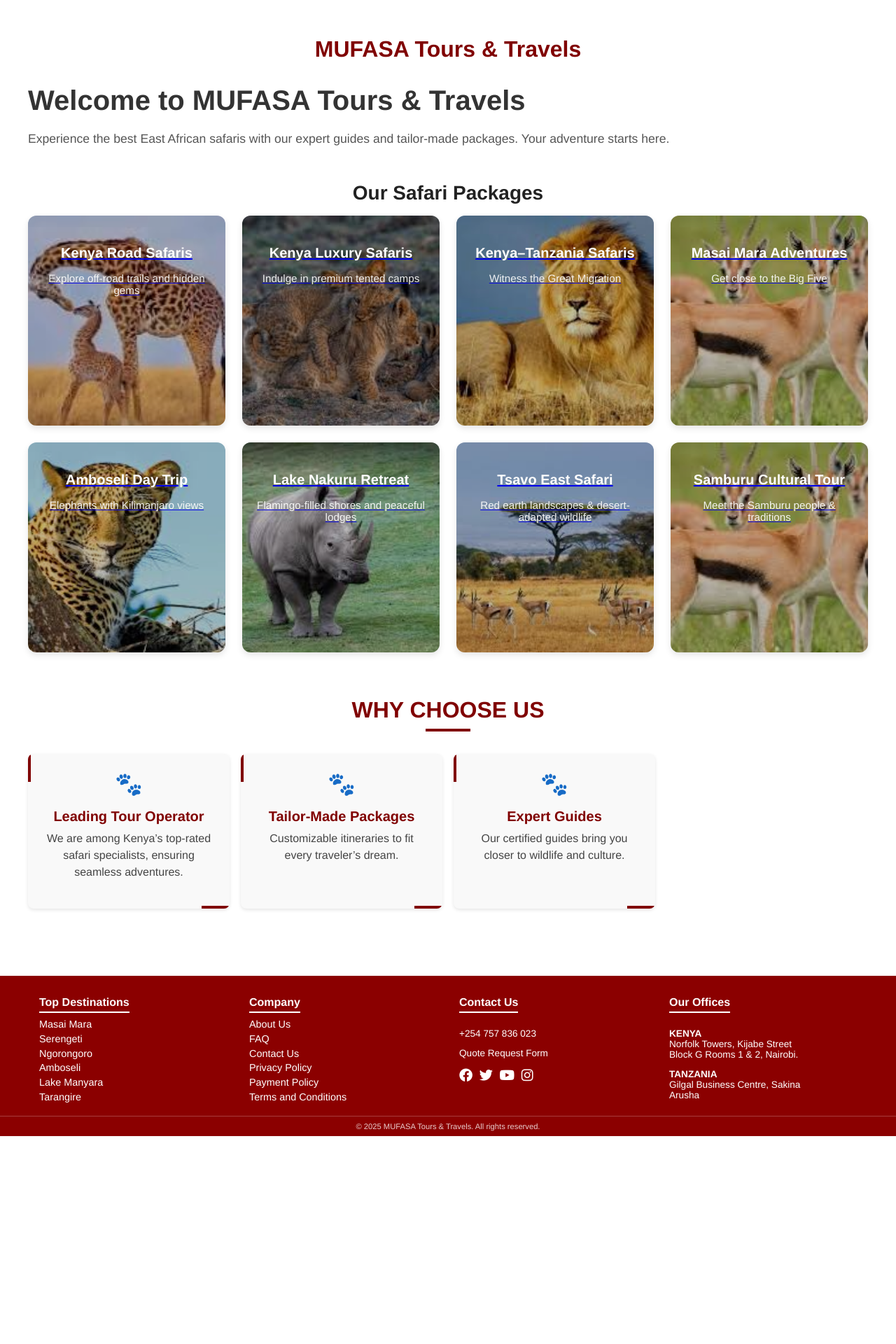
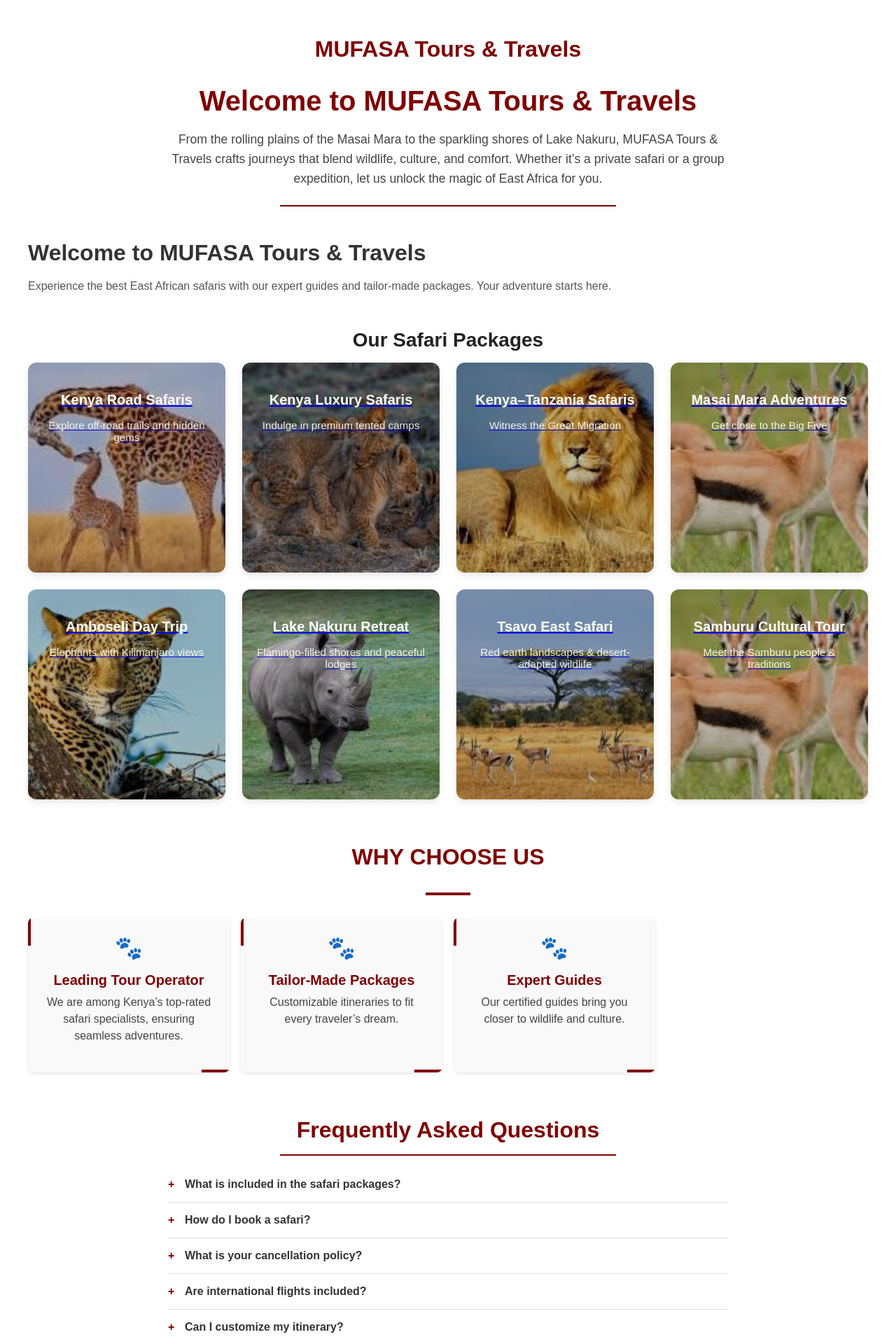
Before and after one commit to Benjamin1-0-1/Tours, a React (Create React App) app in the folder frontend/: page / in a window 1280 px wide. Shown: the part 100-2020 px from the top of the page at 70% size. Before the commit the page ends 1723 px from the top, so only its background shows below. Built offline with nearby package versions, Linux system fonts and the light colour scheme.

Commit message:
added faqs

```diff
--- a/frontend/src/pages/HomePage.css
+++ b/frontend/src/pages/HomePage.css
@@ -1,8 +1,13 @@
+/* src/pages/HomePage.css */
+
 .homepage {
   padding: 2rem;
   max-width: 1200px;
-  margin: 4rem auto 2rem; /* space below navbar */
+  margin: 4rem auto 2rem;
+  font-family: sans-serif;
+  color: #333;
 }
+
 .homepage-logo {
   text-align: center;
   margin-bottom: 2rem;
@@ -18,54 +23,74 @@
   color: #a00000;
 }
 
-.homepage-loading {
-  padding: 2rem;
+/* Intro */
+.intro-section {
   text-align: center;
-  font-size: 1.25rem;
+  max-width: 800px;
+  margin: 0 auto 3rem;
+}
+.intro-section h1 {
+  font-size: 2.5rem;
+  color: #800000;
+  margin-bottom: 0.5rem;
+}
+.intro-section p {
+  font-size: 1.1rem;
+  color: #444;
+  line-height: 1.6;
+  margin-bottom: 1.5rem;
+}
+.section-separator {
+  width: 60%;
+  height: 2px;
+  margin: 0 auto;
+  border: none;
+  background-color: #800000;
 }
 
-/* About section */
+/* About */
 .about-section {
   margin-bottom: 3rem;
 }
 .about-title {
-  font-size: 2.5rem;
+  font-size: 2rem;
   margin-bottom: 0.5rem;
   color: #333;
 }
 .about-text {
-  font-size: 1.1rem;
+  font-size: 1rem;
+  color: #555;
   line-height: 1.6;
-  color: #555;
 }
 
-/* Safari packages grid */
+/* Packages */
 .packages-heading {
+  text-align: center;
   font-size: 1.75rem;
   margin-bottom: 1rem;
   color: #222;
-  text-align: center;
 }
 .packages-grid {
   display: grid;
-  grid-template-columns: repeat(auto-fill, minmax(260px, 1fr));
+  grid-template-columns: repeat(auto-fill, minmax(260px,1fr));
   gap: 1.5rem;
   justify-content: center;
 }
+
+/* Card */
 .card {
   position: relative;
   height: 300px;
   background-size: cover;
   background-position: center;
-  background-repeat: no-repeat;
   border-radius: 12px;
   overflow: hidden;
-  box-shadow: 0 4px 10px rgba(0, 0, 0, 0.1);
+  box-shadow: 0 4px 10px rgba(0,0,0,0.1);
   transition: transform 0.3s ease, box-shadow 0.3s ease;
 }
 .card:hover {
   transform: translateY(-6px);
-  box-shadow: 0 8px 20px rgba(0, 0, 0, 0.2);
+  box-shadow: 0 8px 20px rgba(0,0,0,0.2);
 }
 .card-image {
   position: absolute;
@@ -82,11 +107,11 @@
 .card-overlay {
   position: absolute;
   inset: 0;
-  background: rgba(0, 0, 0, 0.25);
+  background: rgba(0,0,0,0.25);
   transition: background 0.3s ease;
 }
 .card:hover .card-overlay {
-  background: rgba(0, 0, 0, 0.45);
+  background: rgba(0,0,0,0.45);
 }
 .card-content {
   position: relative;
@@ -105,15 +130,14 @@
   opacity: 0.9;
 }
 
-/* Why Choose Us section */
+/* Why Choose Us */
 .why-section {
   margin-top: 4rem;
-  text-align: center;
 }
 .why-heading {
   font-size: 2rem;
   color: #800000;
-  margin-bottom: 0.5rem;
+  text-align: center;
 }
 .why-underline {
   width: 4rem;
@@ -123,40 +147,46 @@
 }
 .features-grid {
   display: grid;
-  grid-template-columns: repeat(auto-fill, minmax(280px, 1fr));
+  grid-template-columns: repeat(auto-fill, minmax(280px,1fr));
   gap: 1.5rem;
   justify-content: center;
 }
 .feature-card {
-  position: relative;
   background: #fff;
   border-radius: 8px;
   padding: 2rem 1rem;
-  box-shadow: 0 4px 10px rgba(0, 0, 0, 0.05);
+  box-shadow: 0 4px 10px rgba(0,0,0,0.05);
   overflow: hidden;
+  position: relative;
+  transition: transform 0.3s ease, box-shadow 0.3s ease;
 }
 .feature-card::before {
   content: "";
   position: absolute;
-  top: 0;
-  left: 0;
-  width: 4px;
-  height: 40px;
+  top: 0; left: 0;
+  width: 4px; height: 40px;
   background: #800000;
 }
 .feature-card::after {
   content: "";
   position: absolute;
-  bottom: 0;
-  right: 0;
-  width: 40px;
-  height: 4px;
+  bottom: 0; right: 0;
+  width: 40px; height: 4px;
   background: #800000;
+}
+.feature-card:hover {
+  transform: translateY(-4px);
+  box-shadow: 0 8px 20px rgba(0,0,0,0.15);
+  background-color: #fcfcfc;
 }
 .feature-icon {
   font-size: 2rem;
   color: #800000;
   margin-bottom: 1rem;
+  transition: transform 0.3s ease;
+}
+.feature-card:hover .feature-icon {
+  transform: scale(1.2);
 }
 .feature-title {
   font-size: 1.25rem;
@@ -168,3 +198,58 @@
   color: #444;
   line-height: 1.5;
 }
+
+/* FAQ */
+.faq-section {
+  margin: 4rem 0;
+  max-width: 800px;
+  margin-left: auto;
+  margin-right: auto;
+}
+.faq-heading {
+  font-size: 2rem;
+  color: #800000;
+  text-align: center;
+  margin-bottom: 1rem;
+}
+.faq-list {
+  margin-top: 1rem;
+}
+.faq-item {
+  border-bottom: 1px solid #ddd;
+  padding: 1rem 0;
+}
+.faq-item summary {
+  font-weight: bold;
+  cursor: pointer;
+  list-style: none;
+  outline: none;
+}
+.faq-item summary::-webkit-details-marker {
+  display: none;
+}
+.faq-item summary::before {
+  content: '+';
+  display: inline-block;
+  width: 1em;
+  margin-right: 0.5em;
+  color: #800000;
+  transition: transform 0.3s ease;
+}
+.faq-item[open] summary::before {
+  content: '–';
+  transform: rotate(180deg);
+}
+.faq-item p {
+  margin-top: 0.5rem;
+  color: #555;
+  line-height: 1.5;
+}
+
+/* Responsive */
+@media (max-width: 600px) {
+  .packages-grid,
+  .features-grid {
+    grid-template-columns: 1fr;
+  }
+}
--- a/frontend/src/pages/HomePage.js
+++ b/frontend/src/pages/HomePage.js
@@ -1,3 +1,4 @@
+// src/pages/HomePage.jsx
 import React from 'react';
 import { Link } from 'react-router-dom';
 import './HomePage.css';
@@ -7,37 +8,78 @@ const aboutData = {
   aboutText: 'Experience the best East African safaris with our expert guides and tailor-made packages. Your adventure starts here.'
 };
 
-
 const safariPackages = [
-  { id: 1, title: 'Kenya Road Safaris',       subtitle: 'Explore off-road trails and hidden gems',      placeholderUrl: '/images/img1.jpeg',      imageUrl: '/images/img8.jpeg',    link: '/' },
-  { id: 2, title: 'Kenya Luxury Safaris',     subtitle: 'Indulge in premium tented camps',               placeholderUrl: '/images/img2.jpeg',      imageUrl: '/images/img5.jpeg',    link: '/' },
-  { id: 3, title: 'Kenya–Tanzania Safaris',   subtitle: 'Witness the Great Migration',                  placeholderUrl: '/images/img3.jpeg',    imageUrl: '/images/img1.jpeg',      link: '/' },
-  { id: 4, title: 'Masai Mara Adventures',    subtitle: 'Get close to the Big Five',                    placeholderUrl: '/images/img8.jpeg',    imageUrl: '/images/img5.jpeg',    link: '/' },
-  { id: 5, title: 'Amboseli Day Trip',        subtitle: 'Elephants with Kilimanjaro views',               placeholderUrl: '/images/img5.jpeg',    imageUrl: '/images/img3.jpeg',    link: '/' },
-  { id: 6, title: 'Lake Nakuru Retreat',      subtitle: 'Flamingo-filled shores and peaceful lodges',     placeholderUrl: '/images/img6.jpeg',    imageUrl: '/images/img2.jpeg',      link: '/' },
-  { id: 7, title: 'Tsavo East Safari',        subtitle: 'Red earth landscapes & desert-adapted wildlife', placeholderUrl: '/images/img7.jpeg',    imageUrl: '/images/img5.jpeg',    link: '/' },
-  { id: 8, title: 'Samburu Cultural Tour',    subtitle: 'Meet the Samburu people & traditions',           placeholderUrl: '/images/img8.jpeg',    imageUrl: '/images/img2.jpeg',      link: '/' }
+  { id: 1, title: 'Kenya Road Safaris',       subtitle: 'Explore off-road trails and hidden gems',       placeholderUrl: '/images/img1.jpeg', imageUrl: '/images/img8.jpeg', link: '/' },
+  { id: 2, title: 'Kenya Luxury Safaris',     subtitle: 'Indulge in premium tented camps',                placeholderUrl: '/images/img2.jpeg', imageUrl: '/images/img5.jpeg', link: '/' },
+  { id: 3, title: 'Kenya–Tanzania Safaris',   subtitle: 'Witness the Great Migration',                   placeholderUrl: '/images/img3.jpeg', imageUrl: '/images/img1.jpeg', link: '/' },
+  { id: 4, title: 'Masai Mara Adventures',    subtitle: 'Get close to the Big Five',                     placeholderUrl: '/images/img8.jpeg', imageUrl: '/images/img5.jpeg', link: '/' },
+  { id: 5, title: 'Amboseli Day Trip',        subtitle: 'Elephants with Kilimanjaro views',              placeholderUrl: '/images/img5.jpeg', imageUrl: '/images/img3.jpeg', link: '/' },
+  { id: 6, title: 'Lake Nakuru Retreat',      subtitle: 'Flamingo-filled shores and peaceful lodges',    placeholderUrl: '/images/img6.jpeg', imageUrl: '/images/img2.jpeg', link: '/' },
+  { id: 7, title: 'Tsavo East Safari',        subtitle: 'Red earth landscapes & desert-adapted wildlife', placeholderUrl: '/images/img7.jpeg', imageUrl: '/images/img5.jpeg', link: '/' },
+  { id: 8, title: 'Samburu Cultural Tour',    subtitle: 'Meet the Samburu people & traditions',          placeholderUrl: '/images/img8.jpeg', imageUrl: '/images/img2.jpeg', link: '/' }
 ];
 
 const features = [
-  { id: 1, icon: '🐾', title: 'Leading Tour Operator', text: 'We are among Kenya’s top-rated safari specialists, ensuring seamless adventures.' },
-  { id: 2, icon: '🐾', title: 'Tailor-Made Packages', text: 'Customizable itineraries to fit every traveler’s dream.' },
-  { id: 3, icon: '🐾', title: 'Expert Guides',         text: 'Our certified guides bring you closer to wildlife and culture.' }
+  { id: 1, icon: '🐾', title: 'Leading Tour Operator',    text: 'We are among Kenya’s top-rated safari specialists, ensuring seamless adventures.' },
+  { id: 2, icon: '🐾', title: 'Tailor-Made Packages',      text: 'Customizable itineraries to fit every traveler’s dream.' },
+  { id: 3, icon: '🐾', title: 'Expert Guides',            text: 'Our certified guides bring you closer to wildlife and culture.' }
+];
+
+const faqItems = [
+  {
+    id: 1,
+    question: 'What is included in the safari packages?',
+    answer: 'All packages include accommodation, game drives, park fees, and meals as outlined in each itinerary.'
+  },
+  {
+    id: 2,
+    question: 'How do I book a safari?',
+    answer: 'Select your preferred package, fill out the quote request form, and we will be in touch to confirm your booking.'
+  },
+  {
+    id: 3,
+    question: 'What is your cancellation policy?',
+    answer: 'Cancellations more than 30 days before departure receive a full refund, less any transaction fees.'
+  },
+  {
+    id: 4,
+    question: 'Are international flights included?',
+    answer: 'International flights are not included, but we can assist with flight bookings upon request.'
+  },
+  {
+    id: 5,
+    question: 'Can I customize my itinerary?',
+    answer: 'Yes! We specialize in tailor-made safaris. Let us know your interests and we will create a unique itinerary.'
+  }
 ];
 
 function HomePage() {
   return (
     <div className="homepage">
+      {/* Logo */}
       <div className="homepage-logo">
         <Link to="/" className="logo-link">MUFASA Tours &amp; Travels</Link>
       </div>
 
+      {/* Centered Intro */}
+      <section className="intro-section">
+        <h1>Welcome to MUFASA Tours &amp; Travels</h1>
+        <p>
+          From the rolling plains of the Masai Mara to the sparkling shores of Lake Nakuru,
+          MUFASA Tours &amp; Travels crafts journeys that blend wildlife, culture, and
+          comfort. Whether it’s a private safari or a group expedition, let us unlock
+          the magic of East Africa for you.
+        </p>
+        <hr className="section-separator" />
+      </section>
+
+      {/* About */}
       <section className="about-section">
         <h2 className="about-title">{aboutData.aboutTitle}</h2>
         <p className="about-text">{aboutData.aboutText}</p>
       </section>
 
-      {/* Safari packages grid */}
+      {/* Safari Packages */}
       <h3 className="packages-heading">Our Safari Packages</h3>
       <div className="packages-grid">
         {safariPackages.map(pkg => (
@@ -57,7 +99,7 @@ function HomePage() {
         ))}
       </div>
 
-      {/* Why Choose Us section */}
+      {/* Why Choose Us */}
       <section className="why-section">
         <h3 className="why-heading">WHY CHOOSE US</h3>
         <div className="why-underline" />
@@ -71,6 +113,20 @@ function HomePage() {
           ))}
         </div>
       </section>
+
+      {/* FAQ Section */}
+      <section className="faq-section">
+        <h3 className="faq-heading">Frequently Asked Questions</h3>
+        <hr className="section-separator" />
+        <div className="faq-list">
+          {faqItems.map(item => (
+            <details key={item.id} className="faq-item">
+              <summary>{item.question}</summary>
+              <p>{item.answer}</p>
+            </details>
+          ))}
+        </div>
+      </section>
     </div>
   );
 }
```
